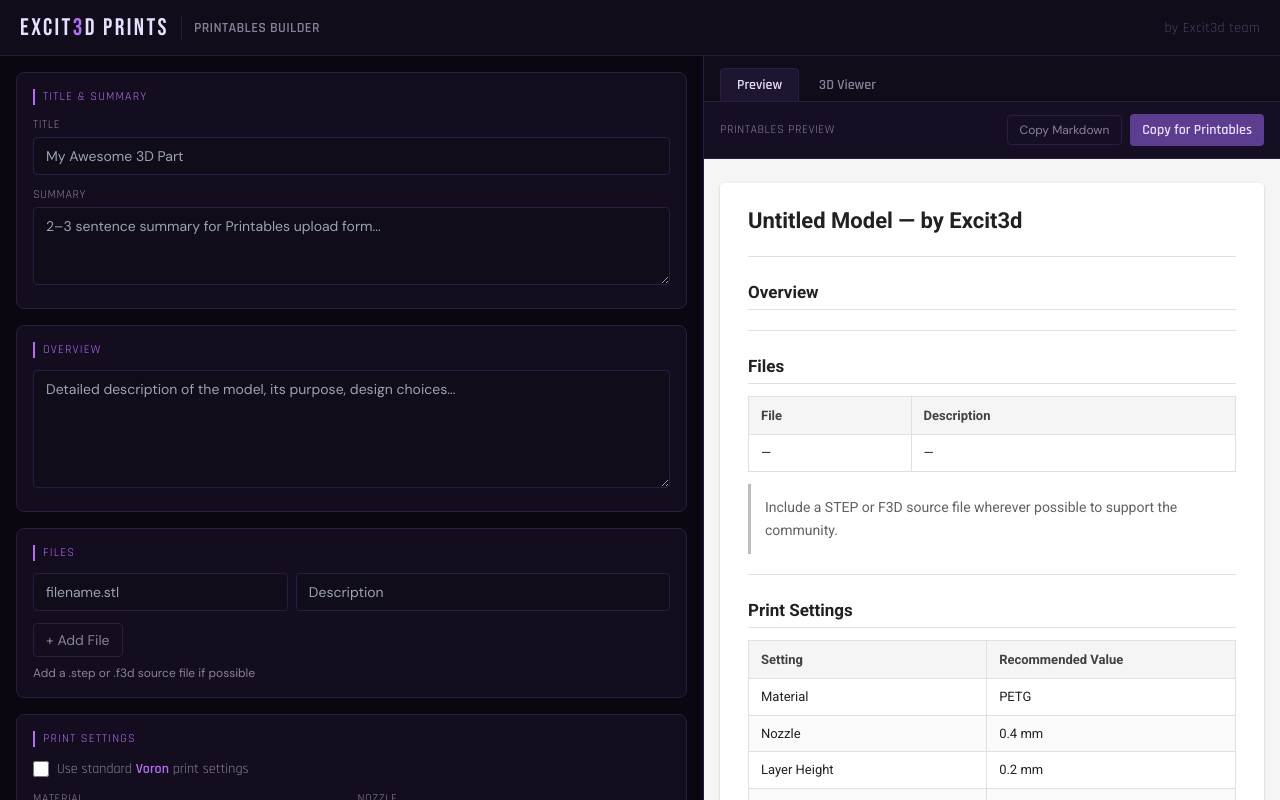
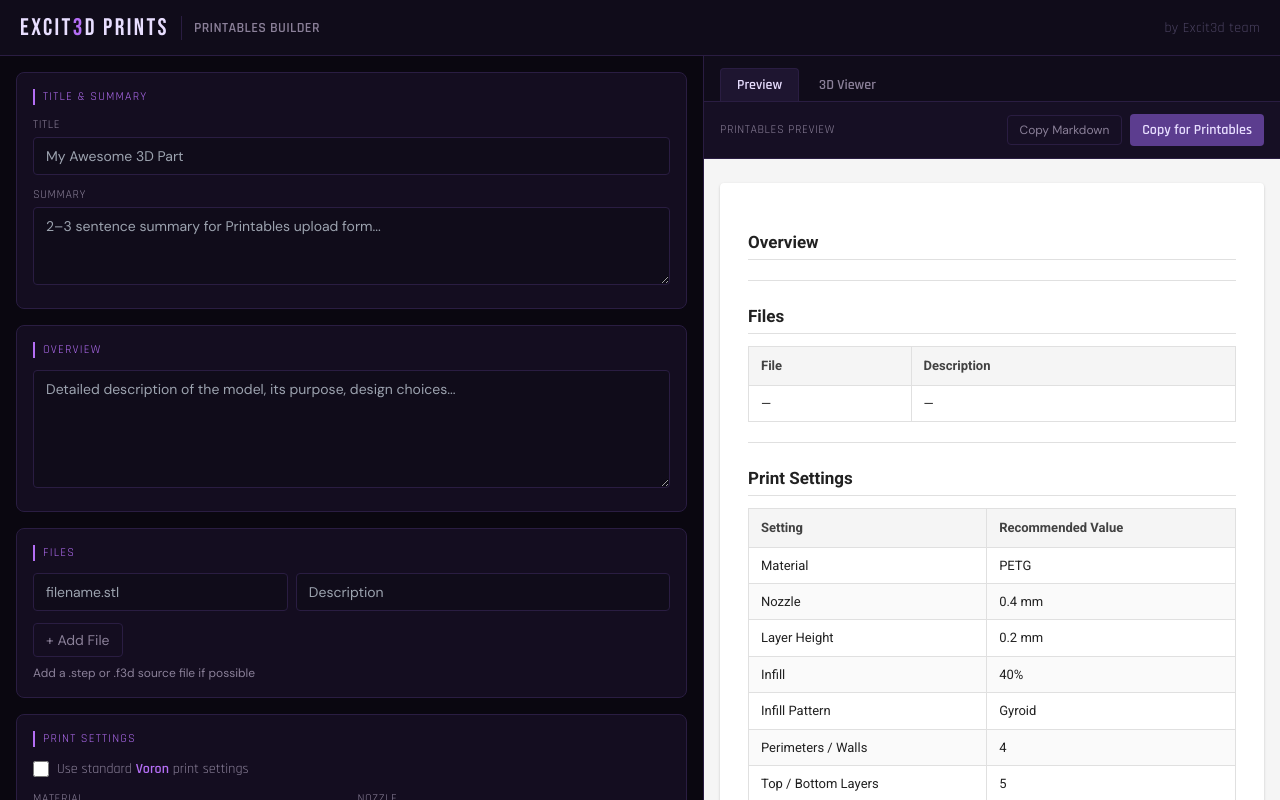
Before and after one commit to excit3dprints/printables-format, a React (Vite) app: page / in a window 1280 px wide. Built offline with nearby package versions, Linux system fonts and the light colour scheme.

Commit message:
remove internal tips and redundant license from description output

```diff
--- a/src/generateMarkdown.ts
+++ b/src/generateMarkdown.ts
@@ -76,13 +76,7 @@ ${items || '- N/A'}
     .map(r => `| ${r.version || '—'} | ${r.date || '—'} | ${r.notes || '—'} |`)
     .join('\n')
 
-  return `# ${data.title || 'Untitled Model'} — by Excit3d
-
-${data.summary || ''}
-
----
-
-## Overview
+  return `## Overview
 
 ${data.overview || ''}
 
@@ -93,8 +87,6 @@ ${data.overview || ''}
 | File | Description |
 |------|-------------|
 ${filesRows || '| — | — |'}
-
-> Include a STEP or F3D source file wherever possible to support the community.
 
 ---
 
@@ -126,8 +118,6 @@ ${bomSection}
 
 ${assemblyList || '1. No assembly required.'}
 
-> Tip: Add photos or GIFs to each step after uploading to Printables — the image insertion tool in the description editor makes this straightforward.
-
 ---
 
 ${postProcessingBlock}## Compatibility
@@ -156,20 +146,19 @@ If you print this, drop a make in the gallery — we love seeing builds in the w
 
 ---
 
-## License
-
-${licenseText}
-
----
-
 <!--
-PRINTABLES METADATA
-===================
-Title:    ${data.title || ''}
-Summary:  ${data.summary || ''}
-Category: ${data.category || ''}
-Tags:     ${data.tags || ''}
-License:  ${data.license}
+PRINTABLES UPLOAD FORM CHECKLIST
+=================================
+[ ] Model name:    ${data.title || ''}
+[ ] Summary:       ${data.summary || ''}
+[ ] Main category: ${data.category || ''}
+[ ] Tags:          ${data.tags || ''}
+[ ] License:       ${data.license}
+[ ] Model origin:  ${data.modelOrigin === 'original' ? 'Original model' : data.modelOrigin === 'remix' ? 'Remix / variation' : 'Reupload'}
+[ ] AI used:       ${data.aiUsed === true ? 'Yes — AI-assisted' : data.aiUsed === false ? 'No — fully human-made' : '(not answered)'}
+${data.contentWarning ? '[ ] Content warning: nudity/violence/profanity/disturbing content\n' : ''}${data.contentWarningPolitical ? '[ ] Content warning: political content\n' : ''}[ ] Upload STL/3MF/STEP files
+[ ] Upload cover photo
+[ ] Paste description (use "Copy for Printables" button)
 -->
 `
 }
```
